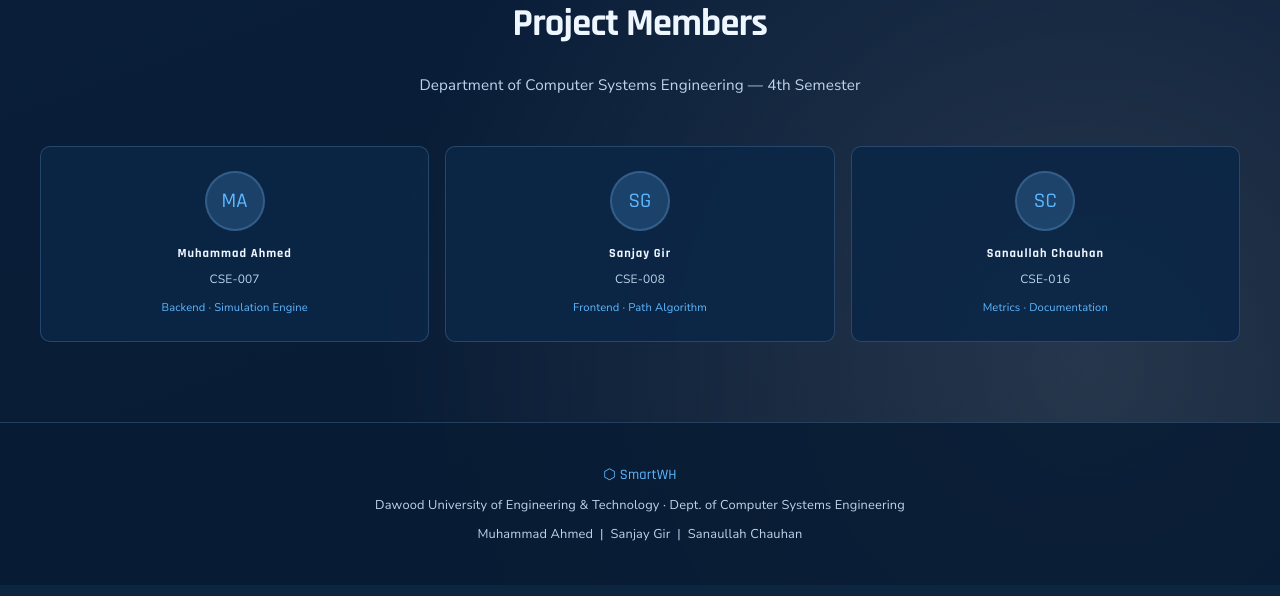
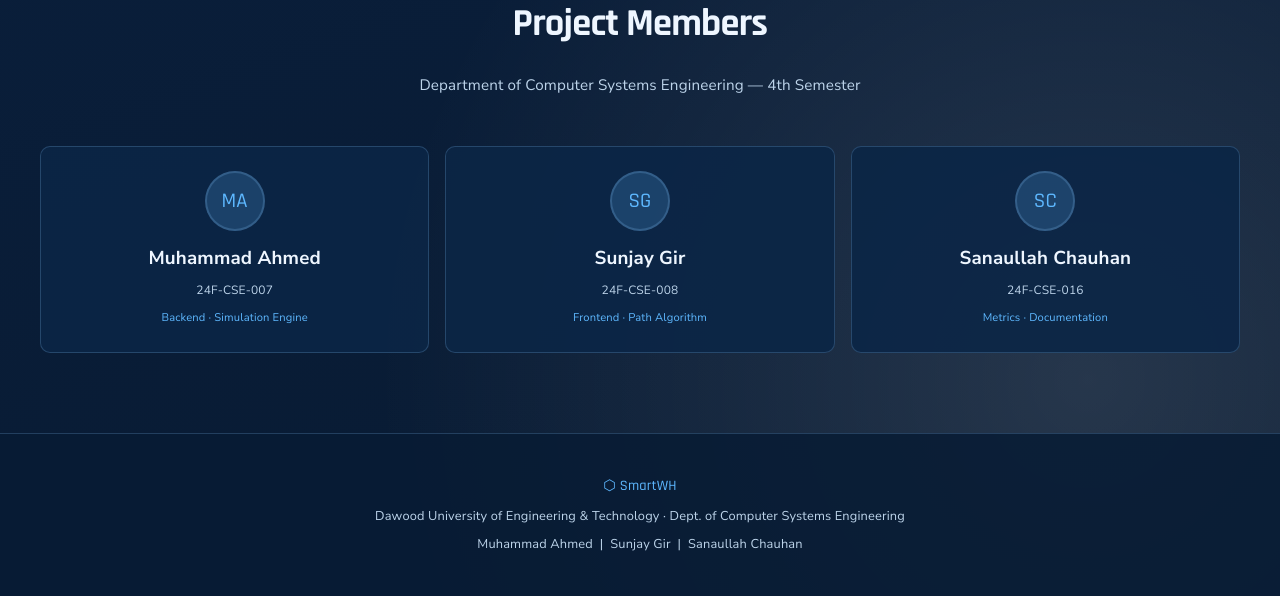
Before and after one commit to sunjaygir08/simulation-project, a Flask app: page /about in a window 1280 px wide. Shown: the part 1567-2163 px from the top of the page. Before the commit the page ends 2108 px from the top, so only its background shows below. Run offline with Flask 3, Linux system fonts and the light colour scheme.

Commit message:
Fix team member names and update student IDs in about page

```diff
--- a/templates/about.html
+++ b/templates/about.html
@@ -120,20 +120,20 @@
     <div class="team-grid">
       <div class="team-card">
         <div class="team-avatar">MA</div>
-        <h4>Muhammad Ahmed</h4>
-        <p>CSE-007</p>
+        <h3>Muhammad Ahmed</h3>
+        <p>24F-CSE-007</p>
         <p style="margin-top:0.5rem;font-size:0.7rem;color:var(--neon-blue);">Backend · Simulation Engine</p>
       </div>
       <div class="team-card">
         <div class="team-avatar">SG</div>
-        <h4>Sanjay Gir</h4>
-        <p>CSE-008</p>
+        <h3>Sunjay Gir</h3>
+        <p>24F-CSE-008</p>
         <p style="margin-top:0.5rem;font-size:0.7rem;color:var(--neon-blue);">Frontend · Path Algorithm</p>
       </div>
       <div class="team-card">
         <div class="team-avatar">SC</div>
-        <h4>Sanaullah Chauhan</h4>
-        <p>CSE-016</p>
+        <h3>Sanaullah Chauhan</h3>
+        <p>24F-CSE-016</p>
         <p style="margin-top:0.5rem;font-size:0.7rem;color:var(--neon-blue);">Metrics · Documentation</p>
       </div>
     </div>
@@ -143,7 +143,7 @@
 <footer>
   <div class="logo-foot">⬡ SmartWH</div>
   <p>Dawood University of Engineering &amp; Technology · Dept. of Computer Systems Engineering</p>
-  <p style="margin-top:0.4rem;">Muhammad Ahmed &nbsp;|&nbsp; Sanjay Gir &nbsp;|&nbsp; Sanaullah Chauhan</p>
+  <p style="margin-top:0.4rem;">Muhammad Ahmed &nbsp;|&nbsp; Sunjay Gir &nbsp;|&nbsp; Sanaullah Chauhan</p>
 </footer>
 
 <script src="{{ url_for('static', filename='js/script.js') }}"></script>
```
Also changed, not shown: README.md.
